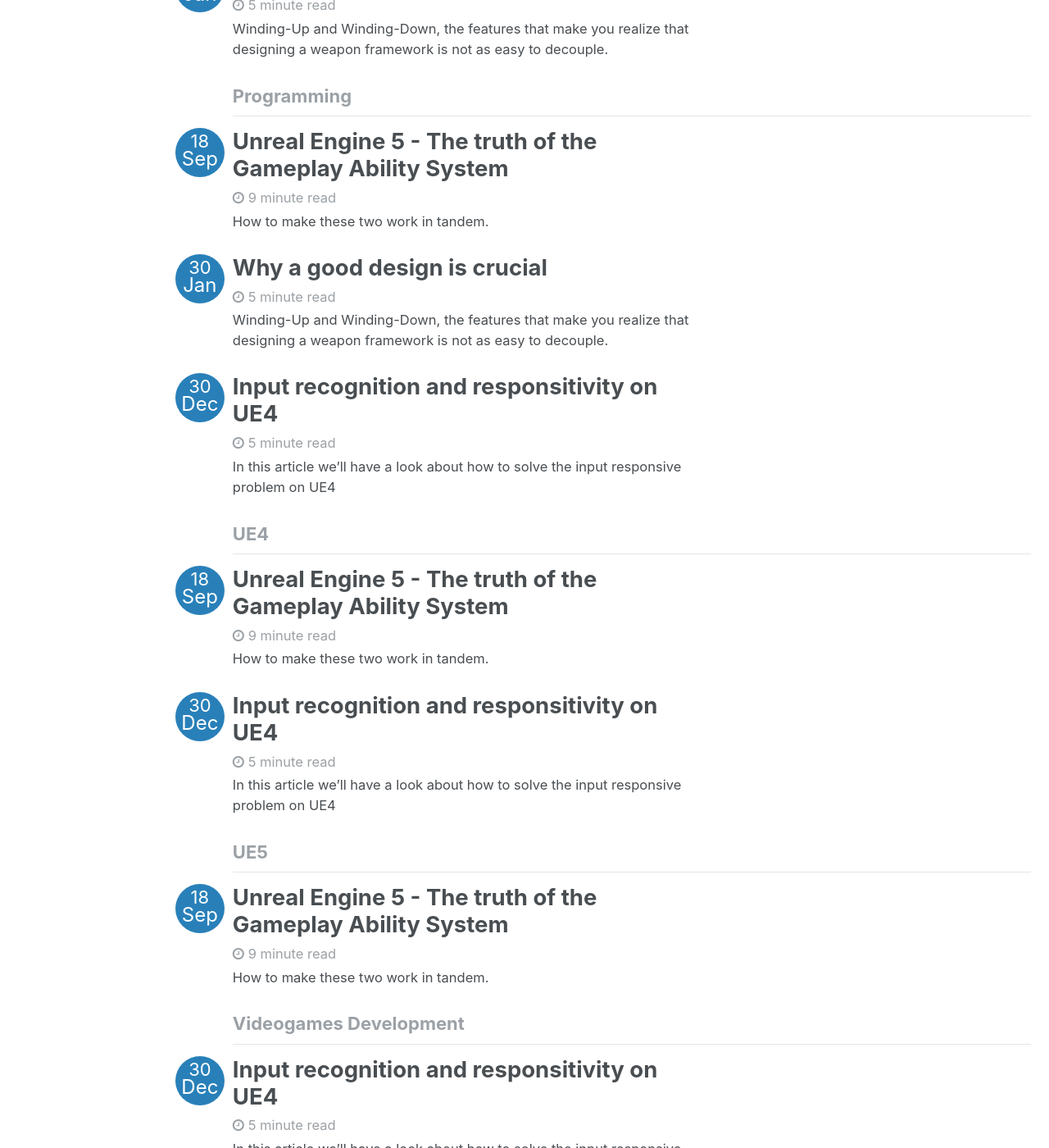
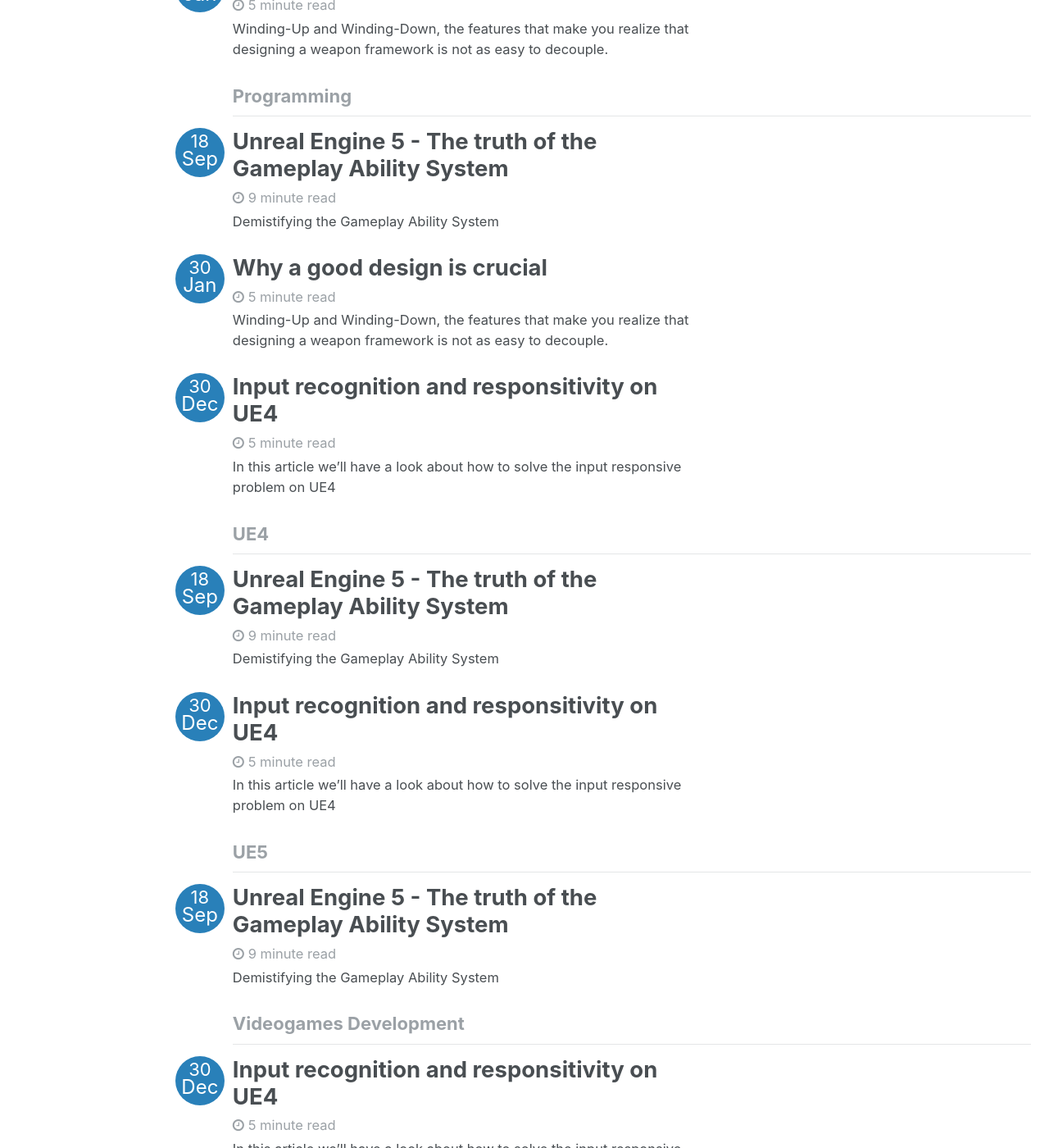
Before and after one commit to vorixo/devtricks, a Jekyll site: the page built from _pages/tags.md, in a window 1280 px wide and 1400 px high, scrolled down 1509 px. Shown: the whole window at 82% size. Built offline with Jekyll 4.4.1, drawn with Linux system fonts in a browser that asks for light colours; some of the changed text lies outside the part shown.

Commit message:
[UPD] New entry to the devtricks blog

```diff
--- a/_posts/2021-09-18-gas.md
+++ b/_posts/2021-09-18-gas.md
@@ -1,7 +1,7 @@
 ---
 layout: single
 title: "Unreal Engine 5 - The truth of the Gameplay Ability System"
-excerpt: How to make these two work in tandem.
+excerpt: Demistifying the Gameplay Ability System
 author: Meta
 category: Videogames Development
 tags:
```
